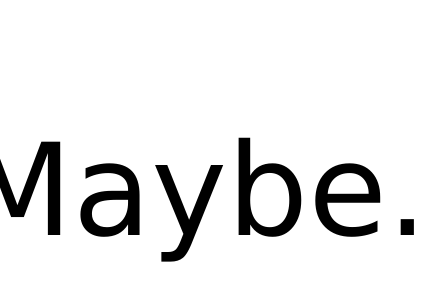
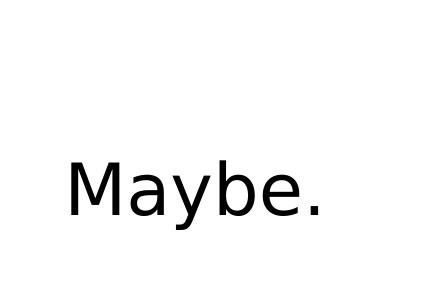
Before and after one commit to BenMcH/will-gme-moon-today, a plain HTML site: page index.html in a window 390 px wide. Shown: the part 232-532 px from the top of the page, 428 px wide, since content can reach past the window. Drawn offline with Linux system fonts and the light colour scheme.

Commit message:
Mobile friendly text

```diff
--- a/index.html
+++ b/index.html
@@ -18,7 +18,7 @@
 		}
 
 		body>p.announcement {
-			font-size: 128px;
+			font-size: 72px;
 		}
 	</style>
 </head>
```
